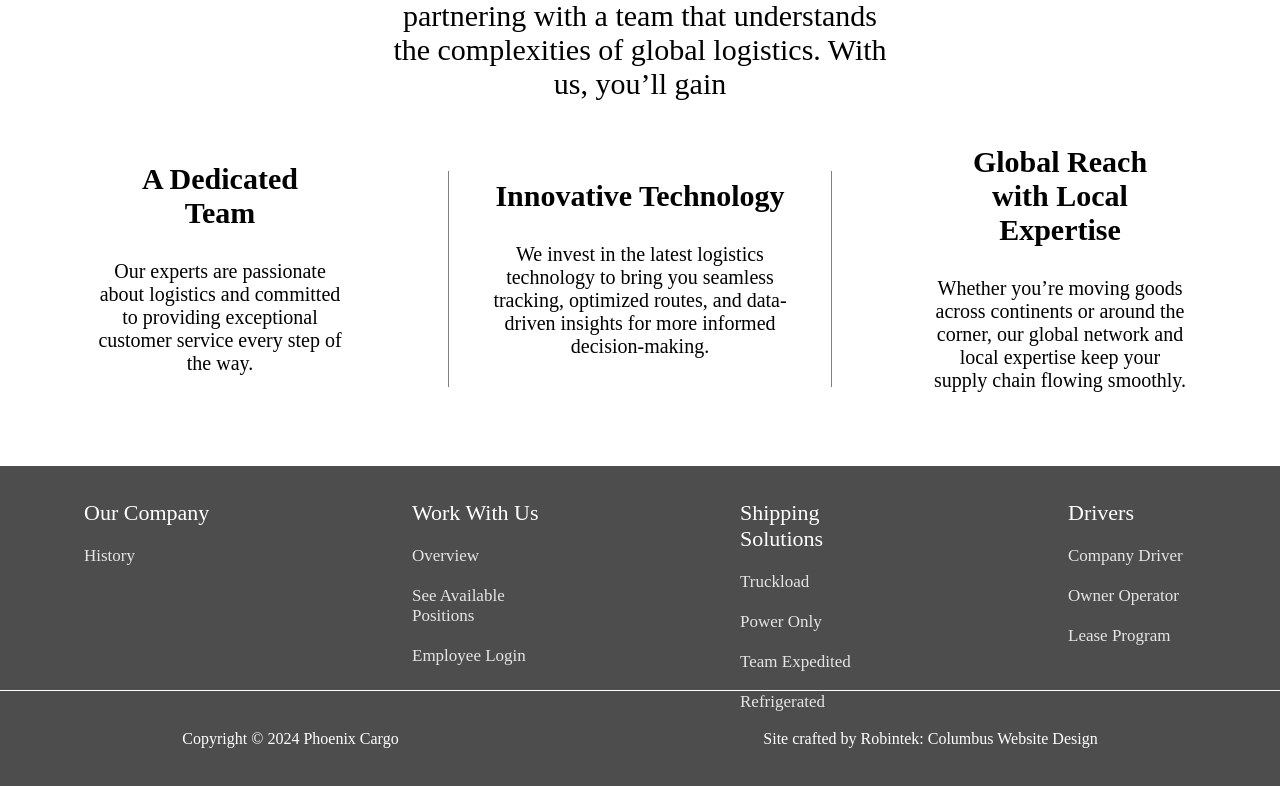
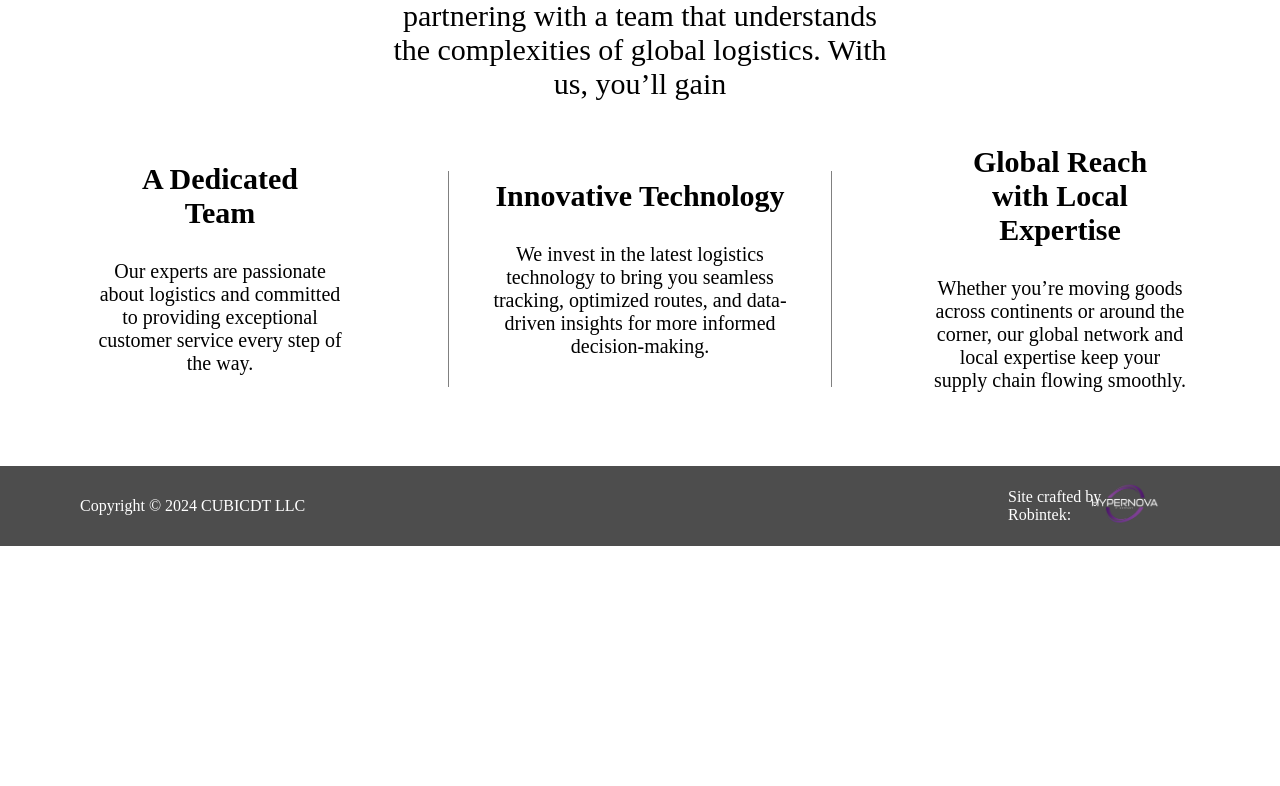
Before and after one commit to Hypernova-org/-cubicdtllc-front, a React (Create React App) app: page / in a window 1280 px wide. Shown: the part 5774-6560 px from the top of the page. After the commit the page ends 6320 px from the top, so only its background shows below. Built offline with nearby package versions, Linux system fonts and the light colour scheme.

Commit message:
third commit

```diff
--- a/public/index.html
+++ b/public/index.html
@@ -10,37 +10,13 @@
       content="Web site created using create-react-app"
     />
     <link rel="apple-touch-icon" href="%PUBLIC_URL%/logo192.png" />
-    <!--
-      manifest.json provides metadata used when your web app is installed on a
-      user's mobile device or desktop. See https://developers.google.com/web/fundamentals/web-app-manifest/
-    -->
     <link rel="manifest" href="%PUBLIC_URL%/manifest.json" />
     <link rel="stylesheet" href="https://fonts.googleapis.com/css2?family=Material+Symbols+Outlined:opsz,wght,FILL,GRAD@20..48,100..700,0..1,-50..200&icon_names=search" />
     <link rel="stylesheet" href="https://fonts.googleapis.com/css2?family=Material+Symbols+Outlined:opsz,wght,FILL,GRAD@24,400,0,0&icon_names=search" />
-    <!--
-      Notice the use of %PUBLIC_URL% in the tags above.
-      It will be replaced with the URL of the `public` folder during the build.
-      Only files inside the `public` folder can be referenced from the HTML.
-
-      Unlike "/favicon.ico" or "favicon.ico", "%PUBLIC_URL%/favicon.ico" will
-      work correctly both with client-side routing and a non-root public URL.
-      Learn how to configure a non-root public URL by running `npm run build`.
-    -->
-    <title>React App</title>
+    <title>CUBICDT LLC</title>
   </head>
   <body>
     <noscript>You need to enable JavaScript to run this app.</noscript>
     <div id="root"></div>
-    <!--
-      This HTML file is a template.
-      If you open it directly in the browser, you will see an empty page.
-
-      You can add webfonts, meta tags, or analytics to this file.
-      The build step will place the bundled scripts into the <body> tag.
-
-      To begin the development, run `npm start` or `yarn start`.
-      To create a production bundle, use `npm run build` or `yarn build`.
-    -->
-
   </body>
 </html>
--- a/src/components/footer/index.jsx
+++ b/src/components/footer/index.jsx
@@ -1,38 +1,19 @@
 import React from 'react';
 import '../footer/style.css';
+import Logo from "../../assets/images/logo.png";
 
 const Footer = () => {
   return (
     <>
     <footer className='footer'>
-        <div className='left'>
+        <div className='right'>
+            <p>Copyright © 2024 CUBICDT LLC</p>
             <div>
-              <p>Our Company</p>
-              <a href="">History</a>
+              <p>Site crafted by Robintek:</p>
+              <a href="https://hypernova.uz/">
+                <img src={Logo} alt="" />
+              </a>
             </div>
-            <div>
-              <p>Work With Us</p>
-              <a href="">Overview</a>
-              <a href="">See Available Positions</a>
-              <a href="">Employee Login</a>
-            </div>
-            <div>
-              <p>Shipping Solutions</p>
-              <a href="">Truckload</a>
-              <a href="">Power Only</a>
-              <a href="">Team Expedited</a>
-              <a href="">Refrigerated</a>
-            </div>
-            <div>
-              <p>Drivers</p>
-              <a href="">Company Driver</a>
-              <a href="">Owner Operator</a>
-              <a href="">Lease Program</a>
-            </div>
-        </div>
-        <div className='right'>
-            <p>Copyright © 2024 Phoenix Cargo</p>
-            <a href="">Site crafted by Robintek: Columbus Website Design</a>
         </div>
     </footer>
     </>
--- a/src/components/footer/style.css
+++ b/src/components/footer/style.css
@@ -1,53 +1,39 @@
 .footer {
     width: 100%;
-    height: 40vh;
+    height: 10vh;
     background-color: rgb(77, 77, 77);
     display: flex;
     flex-direction: column;
     justify-content: center;
     align-items: center;
 }
-.footer .left {
-    width: 100%;
-    height: 70%;
-    display: flex;
-    justify-content: center;
-    align-items: center;
-    gap: 200px;
-}
 .footer .right {
     width: 100%;
-    height: 30%;
-    border-top: 1px solid white;
+    height: 100%;
     display: flex;
     justify-content: space-around;
     align-items: center;
 }
 .footer .right p {
+    width: 60%;
     color: white;
 }
-.footer .right a {
+.footer .right div {
+    width: 15%;
+    height: 60%;
+    display: flex;
+    justify-content: space-between;
+    align-items: center;
+}
+.footer .right div a {
+
     text-decoration: none;
-    color: white;
 }
-.footer .left div {
-    width: 10%;
-    height: 70%;
-    display: flex;
-    flex-direction: column;
-    gap: 20px;
+.footer .right div a img {
+    width: 70px;
+    position: relative;
+    right: 40px;
 }
-.footer .left div p {
-    font-size: 22px;
-    color: white;
-}
-.footer .left div a {
-    font-size: 17px;
-    text-decoration: none;
-    color: rgb(229, 229, 229);
-}
-
-
 
 
 
```
Also changed, not shown: src/assets/images/logo.png (added).
